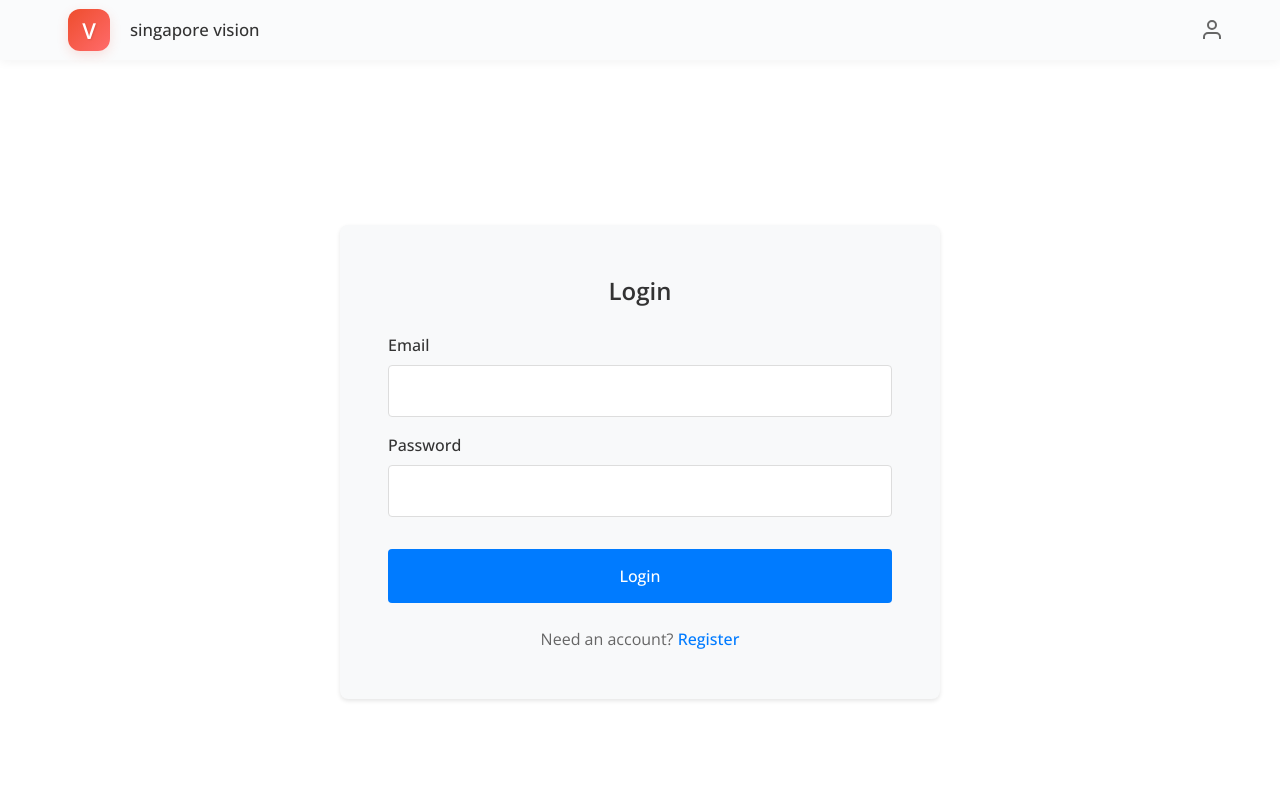
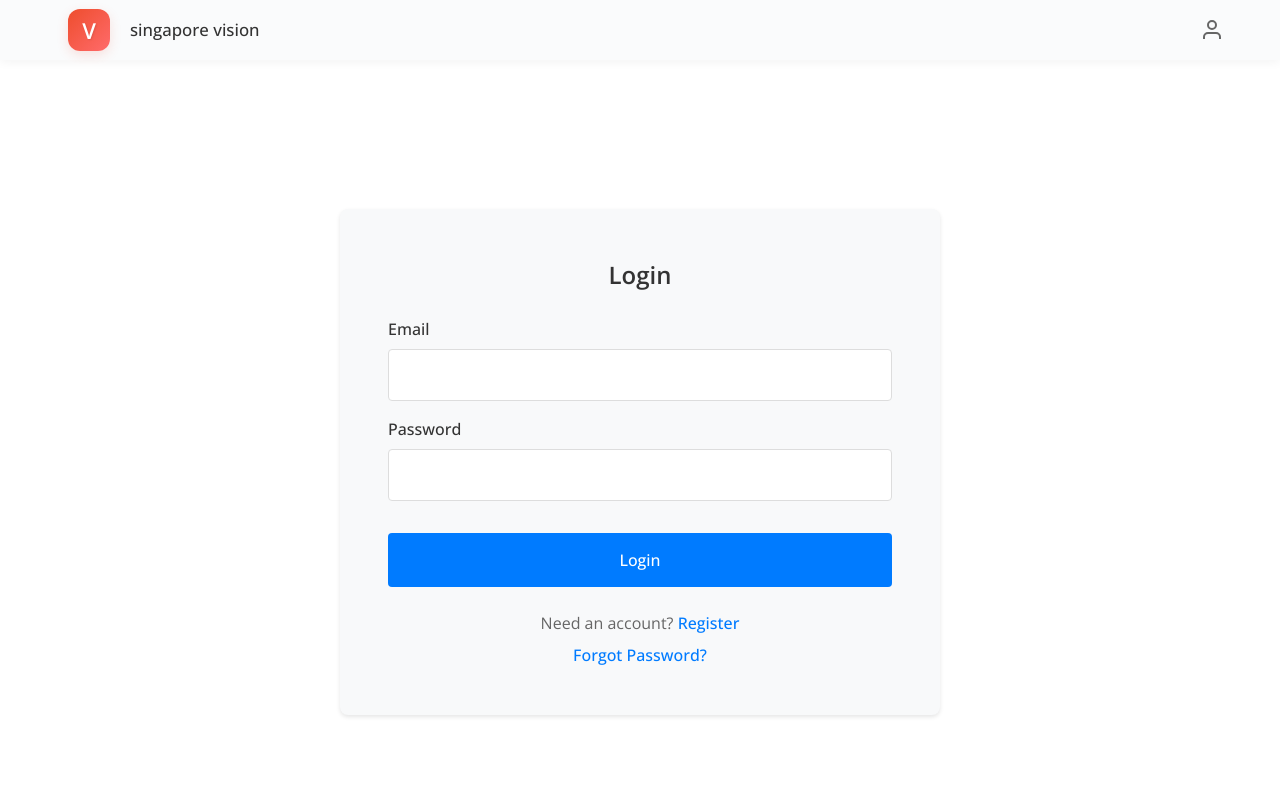
Before and after one commit to sgjianfeng/teamsg, a React (Vite) app: page /login in a window 1280 px wide. Shown: the top 800 px of the page. Built offline with nearby package versions, Linux system fonts and the light colour scheme; no server answers.

Commit message:
refined register and login page

```diff
--- a/src/contexts/AuthContext.jsx
+++ b/src/contexts/AuthContext.jsx
@@ -20,13 +20,18 @@ export function AuthProvider({ children }) {
     return data;
   }
 
-  async function verifyOtp(email, token) {
+  async function verifyOtp(email, token, type = 'email') {
+    console.log('Attempting to verify OTP for:', email, 'with type:', type);
     const { data, error } = await supabase.auth.verifyOtp({
       email,
       token,
-      type: 'signup'
+      type: type
     });
-    if (error) throw error;
+    if (error) {
+      console.error('OTP verification error:', error);
+      throw error;
+    }
+    console.log('OTP verification successful:', data);
     return data;
   }
 
@@ -35,7 +40,10 @@ export function AuthProvider({ children }) {
       email,
       password
     });
-    if (error) throw error;
+    if (error) {
+      console.error('Login error:', error);
+      throw error;
+    }
     return data;
   }
 
@@ -59,12 +67,24 @@ export function AuthProvider({ children }) {
     return () => subscription.unsubscribe();
   }, []);
 
+  async function resetPassword(email) {
+    console.log('Requesting password reset for:', email);
+    const { data, error } = await supabase.auth.resetPasswordForEmail(email);
+    if (error) {
+      console.error('Password reset error:', error);
+      throw error;
+    }
+    console.log('Password reset email sent:', data);
+    return data;
+  }
+
   const value = {
     currentUser,
     signup,
     verifyOtp,
     login,
     logout,
+    resetPassword
   };
 
   return (
--- a/src/pages/AuthPages.css
+++ b/src/pages/AuthPages.css
@@ -172,6 +172,28 @@ input:disabled {
   text-decoration: underline;
 }
 
+.link-button {
+  background: none;
+  border: none;
+  color: #007bff;
+  text-decoration: none;
+  cursor: pointer;
+  padding: 0;
+  font: inherit;
+  margin-top: 0.5rem;
+  font-weight: 500;
+}
+
+.link-button:hover {
+  text-decoration: underline;
+}
+
+.link-button:disabled {
+  color: #666;
+  cursor: default;
+  text-decoration: none;
+}
+
 .account-info {
   margin-bottom: 1.5rem;
   padding: 1.5rem;
--- a/src/pages/LoginPage.jsx
+++ b/src/pages/LoginPage.jsx
@@ -8,7 +8,8 @@ function LoginPage() {
   const [password, setPassword] = useState('');
   const [error, setError] = useState('');
   const [loading, setLoading] = useState(false);
-  const { login } = useAuth();
+  const [resetSent, setResetSent] = useState(false);
+  const { login, resetPassword } = useAuth();
   const navigate = useNavigate();
 
   async function handleSubmit(e) {
@@ -20,7 +21,8 @@ function LoginPage() {
       await login(email, password);
       navigate('/account');
     } catch (error) {
-      setError('Failed to login. Please check your credentials.');
+      console.error('Login error details:', error);
+      setError(`Login failed: ${error.message || 'Please check your credentials.'}`);
     } finally {
       setLoading(false);
     }
@@ -56,6 +58,29 @@ function LoginPage() {
         </form>
         <div className="auth-links">
           Need an account? <Link to="/register">Register</Link>
+          <br />
+          <button
+            className="link-button"
+            onClick={async () => {
+              if (!email) {
+                setError('Please enter your email first');
+                return;
+              }
+              try {
+                setLoading(true);
+                await resetPassword(email);
+                setResetSent(true);
+                setError('Password reset email has been sent to your email.');
+              } catch (error) {
+                setError('Failed to send reset email: ' + error.message);
+              } finally {
+                setLoading(false);
+              }
+            }}
+            disabled={loading || resetSent}
+          >
+            {resetSent ? 'Reset email sent!' : 'Forgot Password?'}
+          </button>
         </div>
       </div>
     </div>
--- a/src/pages/RegisterPage.jsx
+++ b/src/pages/RegisterPage.jsx
@@ -138,7 +138,7 @@ function RegisterPage() {
                   }
                   try {
                     setLoading(true);
-                    await verifyOtp(email, otp);
+                    await verifyOtp(email, otp, 'signup');
                     setOtpVerified(true);
                     setError('Registration successful! Redirecting to home...');
                     setTimeout(() => navigate('/'), 2000);
```
